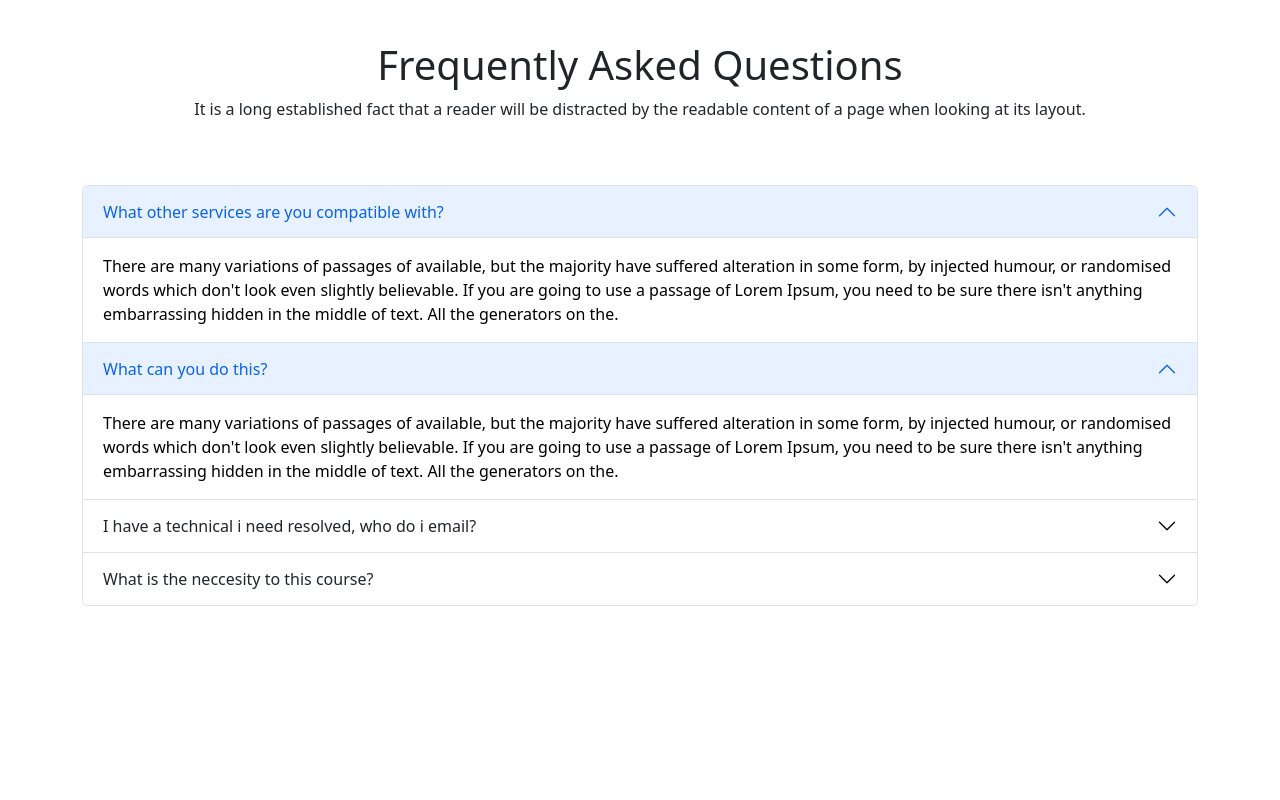
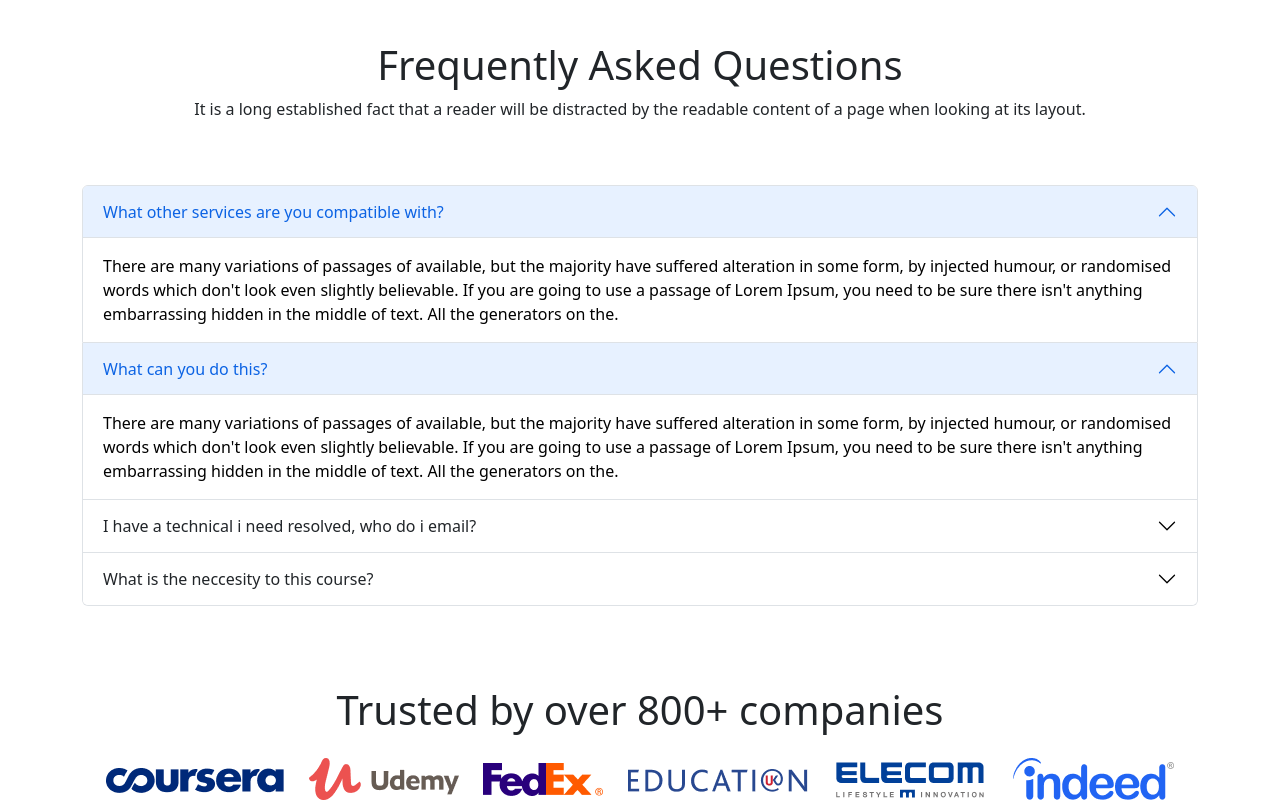
Before and after one commit to Rajib33-code/Education-site, a plain HTML site: page index.html in a window 1280 px wide. Shown: the part 1775-2575 px from the top of the page. Before the commit the page ends 2381 px from the top, so only its background shows below. Drawn offline with nearby package versions, Linux system fonts and the light colour scheme.

Commit message:
comanies added

```diff
--- a/index.html
+++ b/index.html
@@ -339,12 +339,55 @@
 
 </section>
 
+<!-- Frequently section end -->
+
+
+<!-- companies section start-->
+
+<section class="container">
+
+  <div style="text-align:center; margin-top:80px;">
+
+
+<h1>Trusted by over 800+ companies</h1>
+
+
+  </div>
+  <div class="d-flex justify-content-evenly align-items-center mt-4">
+
+    <div>
+      <img src="images/company/company-1.png" alt="">
+        </div>
+    <div>
+      <img src="images/company/company-2.png" alt="">
+        </div>
+    <div>
+      <img src="images/company/company-3.png" alt="">
+        </div>
+    <div>
+      <img src="images/company/company-4.png" alt="">
+        </div>
+    <div>
+      <img src="images/company/company-5.png" alt="">
+        </div>
+    <div>
+      <img src="images/company/company-6.png" alt="">
+        </div>
+
+  </div>
 
 
 
 
-<!-- Frequently section end -->
 
+
+</section>
+
+
+
+
+
+<!-- companies section start-->
 
 
 
```
